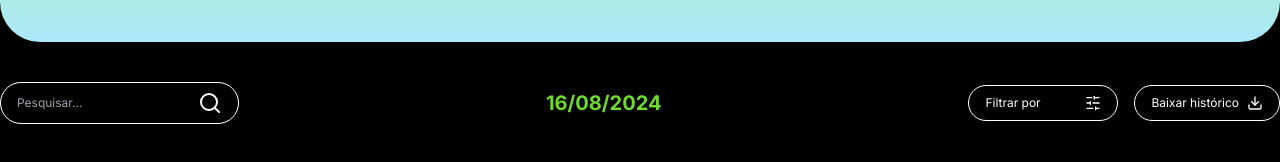
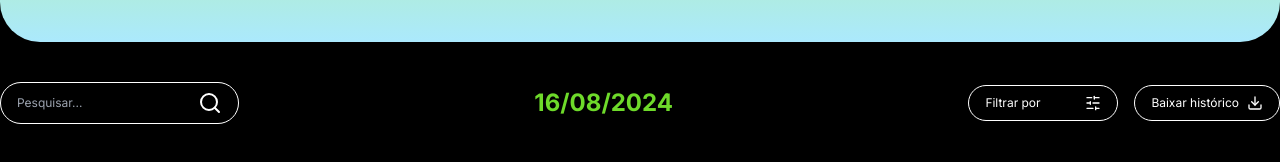
Before and after one commit to viniciusidacruz/transaction-fullstack, a Next.js app: page / in a window 1280 px wide. Shown: the part 272-434 px from the top of the page. Built offline with nearby package versions, Linux system fonts and the light colour scheme.

Commit message:
style: :lipstick: Updated theme global
Updated theme global

```diff
--- a/src/shared/styles/theme.ts
+++ b/src/shared/styles/theme.ts
@@ -28,7 +28,7 @@ export const THEME = {
   },
   SIZE: {
     lg: "3rem",
-    md: "1.25rem",
+    md: "1.5rem",
     base: "1rem",
     sm: "0.75rem",
   },
```
